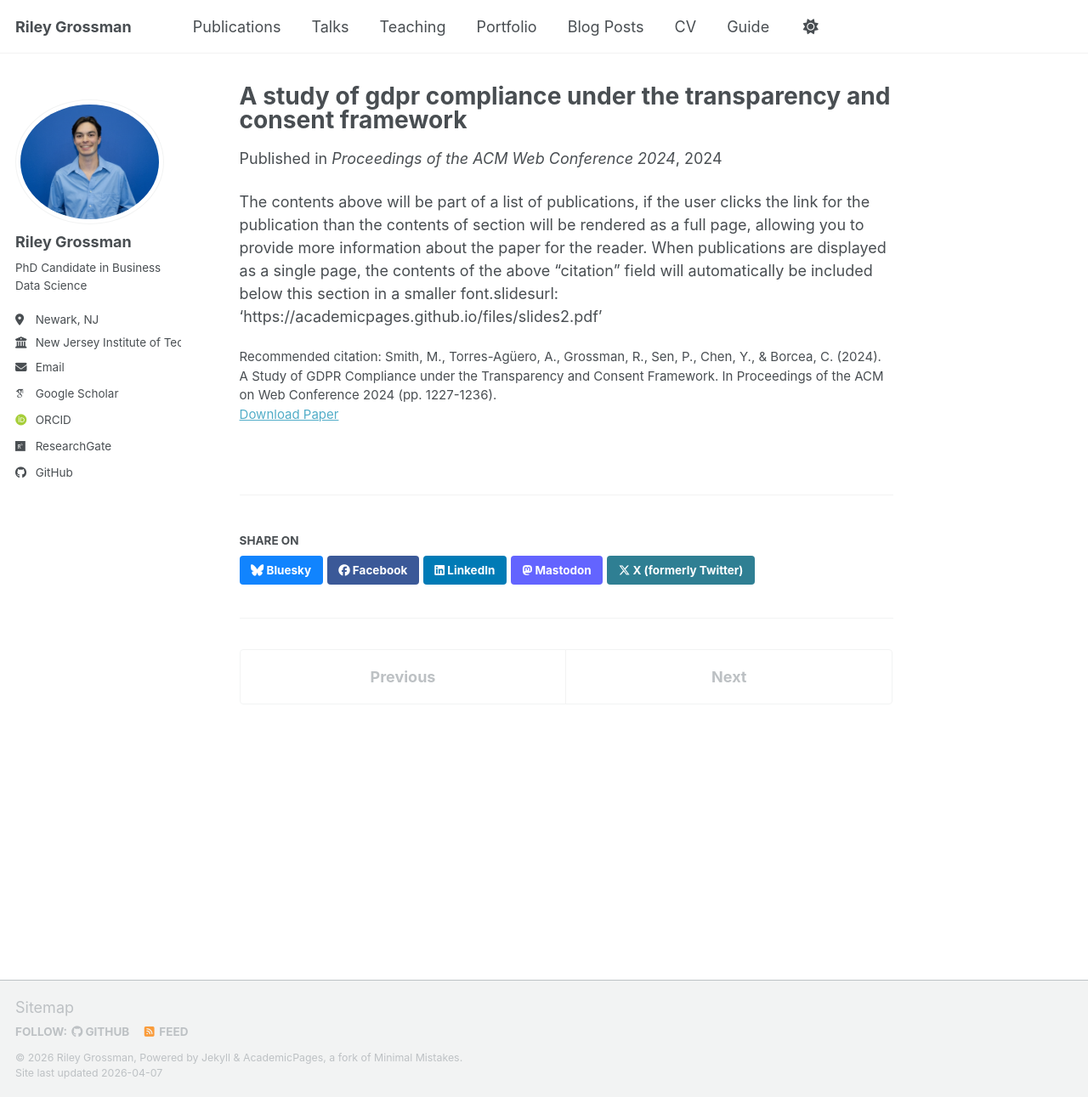
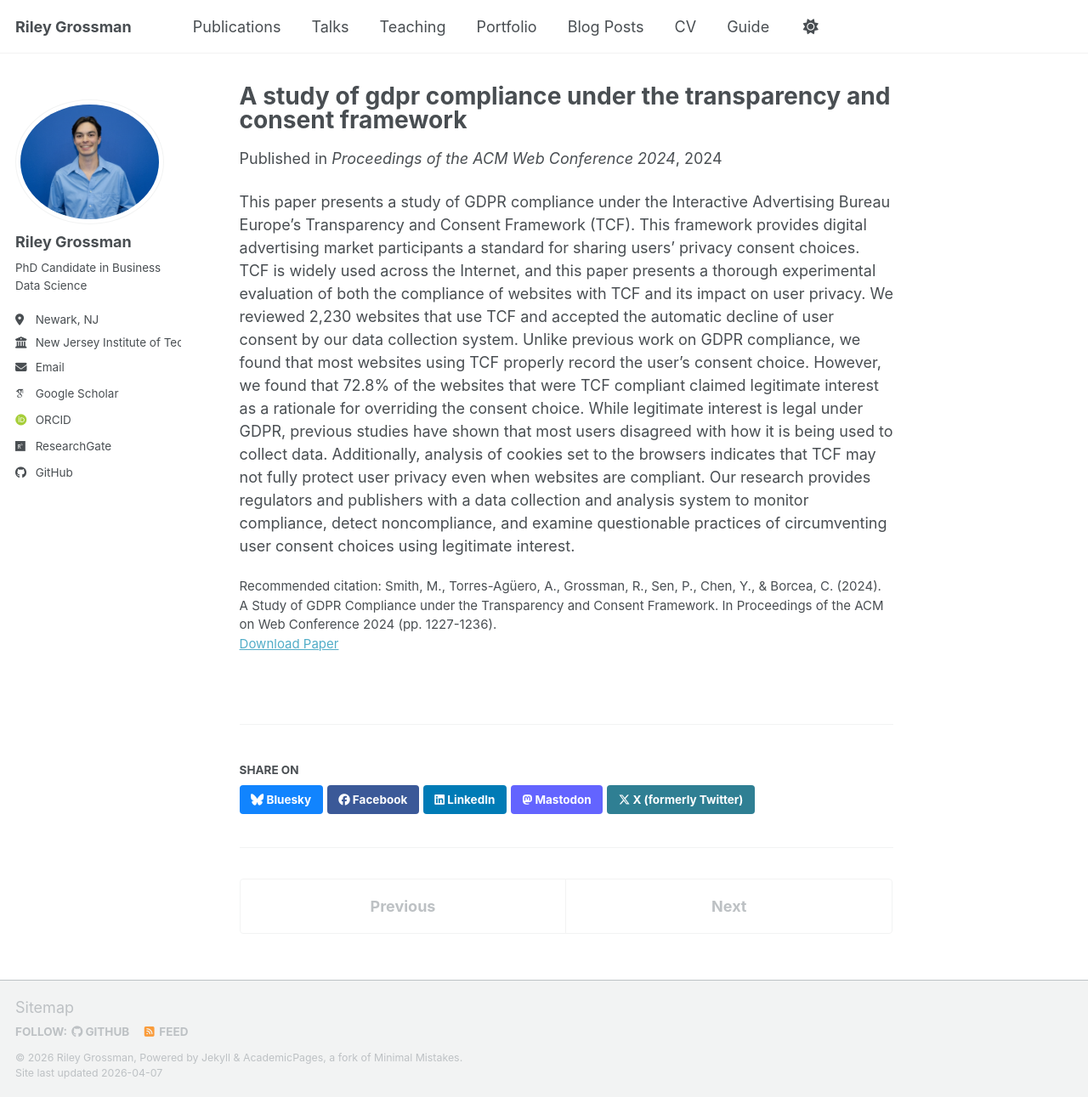
Before and after one commit to rag24/rag24.github.io, a Jekyll site: the page built from _publications/tcf_gdpr_2024.md, in a window 1280 px wide and 1291 px high. Shown: the whole window at 85% size. Built offline with Jekyll 4.4.1, drawn with Linux system fonts in a browser that asks for light colours; some web fonts are replaced; a script bundle is joined from its source files by our own code; library files that are not in the unit come from our copies.

Commit message:
Update tcf_gdpr_2024.md

```diff
--- a/_publications/tcf_gdpr_2024.md
+++ b/_publications/tcf_gdpr_2024.md
@@ -10,4 +10,5 @@ paperurl: 'https://academicpages.github.io/files/gdpr_tcf_webconf.pdf'
 citation: 'Smith, M., Torres-Agüero, A., Grossman, R., Sen, P., Chen, Y., & Borcea, C. (2024). A Study of GDPR Compliance under the Transparency and Consent Framework. In Proceedings of the ACM on Web Conference 2024 (pp. 1227-1236).'
 ---
 
-The contents above will be part of a list of publications, if the user clicks the link for the publication than the contents of section will be rendered as a full page, allowing you to provide more information about the paper for the reader. When publications are displayed as a single page, the contents of the above "citation" field will automatically be included below this section in a smaller font.slidesurl: 'https://academicpages.github.io/files/slides2.pdf'
+This paper presents a study of GDPR compliance under the Interactive Advertising Bureau Europe’s Transparency and Consent Framework (TCF). This framework provides digital advertising market participants a standard for sharing users’ privacy consent choices. TCF is widely used across the Internet, and this paper presents a thorough experimental evaluation of both the compliance of websites with TCF and its impact on user privacy. We reviewed 2,230 websites that use TCF and accepted the automatic decline of user consent by our data collection system. Unlike previous work on GDPR compliance, we found that most websites using TCF properly record the user’s consent choice. However, we found that 72.8% of the websites that were TCF compliant claimed legitimate interest as a rationale for overriding the consent choice. While legitimate interest is legal under GDPR, previous studies have shown that most users disagreed with how it is being used to collect data. Additionally, analysis of cookies set to the browsers indicates that TCF may not fully protect user privacy even when websites are compliant. Our research provides regulators and publishers with a data
+collection and analysis system to monitor compliance, detect noncompliance, and examine questionable practices of circumventing user consent choices using legitimate interest.
```
